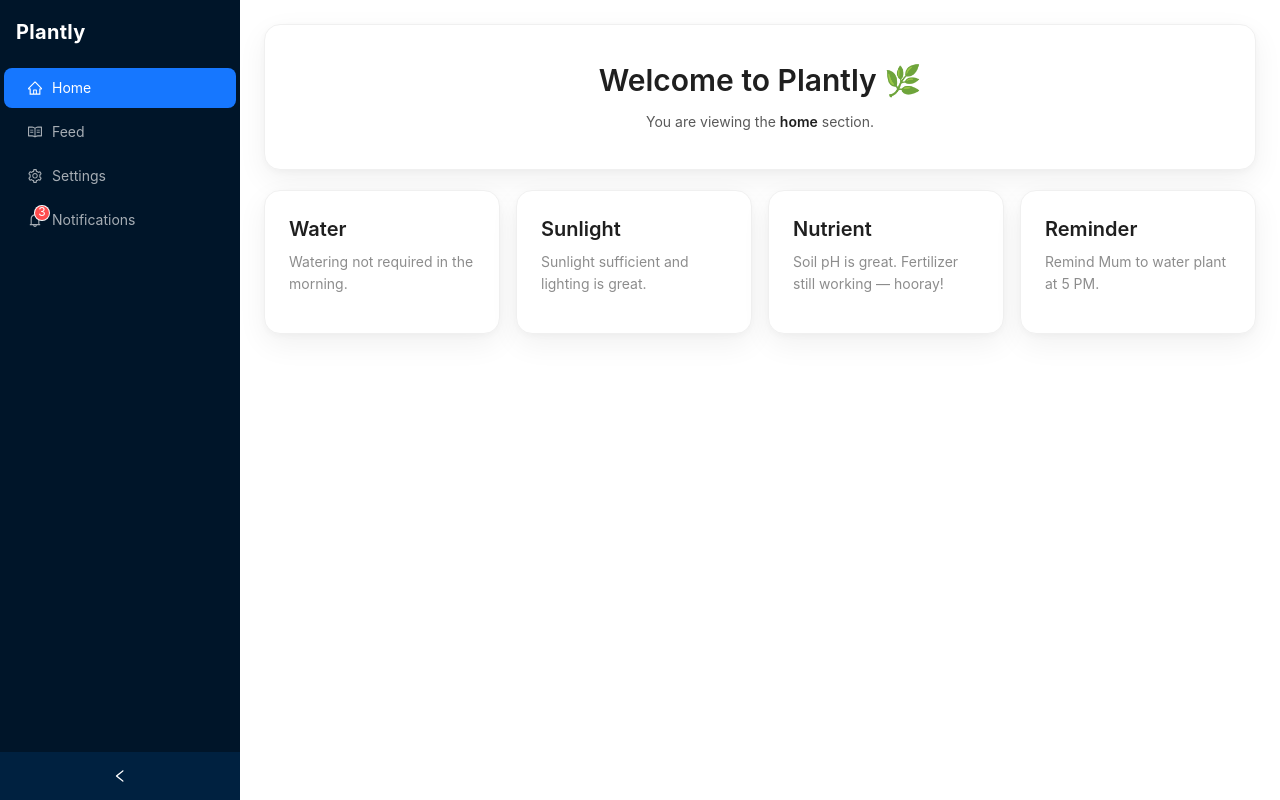
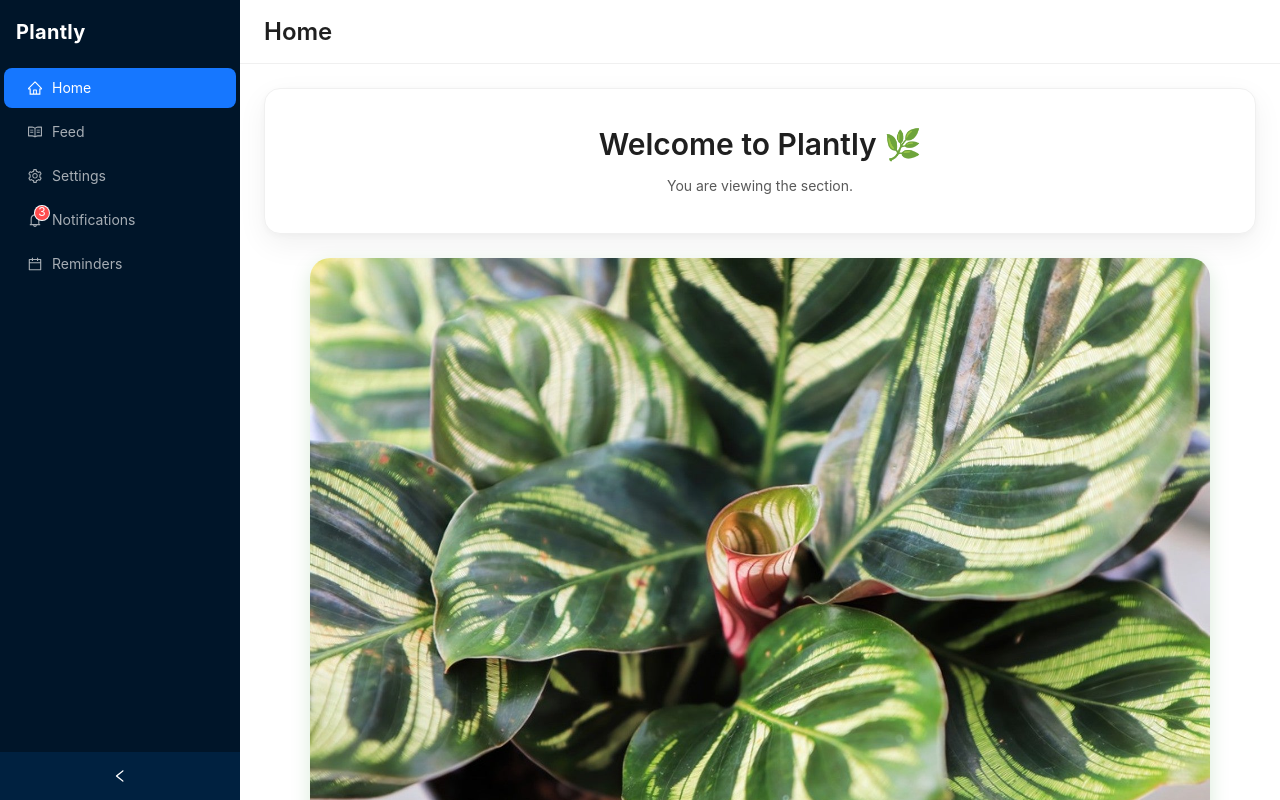
Before and after one commit to ctph/plantly-app, a React (Vite) app: page / in a window 1280 px wide. Shown: the top 800 px of the page. Built offline with nearby package versions, Linux system fonts and the light colour scheme.

Commit message:
Finish most features

```diff
--- a/src/App.jsx
+++ b/src/App.jsx
@@ -5,6 +5,7 @@ import NotificationsPage from "./layout/NotificationsPage";
 import SettingsPage from "./layout/SettingsPage";
 import MenuBar from "./components/MenuBar";
 import FeedPage from "./layout/FeedPage";
+import RemindersPage from "./layout/RemindersPage";
 import { Layout } from "antd";
 
 export default function App() {
@@ -28,6 +29,7 @@ export default function App() {
         {selected === "notifications" && <NotificationsPage />}
         {selected === "settings" && <SettingsPage />}
         {selected === "feed" && <FeedPage />}
+        {selected === "reminders" && <RemindersPage />}
         {/* you can later add feed/settings pages too */}
       </Layout>
     </Layout>
--- a/src/components/FeedCard.jsx
+++ b/src/components/FeedCard.jsx
@@ -65,10 +65,10 @@ export default function FeedCard({
         </Space>
         <MoreOutlined style={{ fontSize: 18, color: "#999" }} />
       </div>
-
       {/* media */}
-      <Image src={image} alt="post" preview={false} className="feed-image" />
-
+      <div className="feed-media">
+        <img src={image} alt={caption || "post"} />
+      </div>
       {/* actions */}
       <div className="feed-actions">
         <Space size="large">
@@ -87,7 +87,6 @@ export default function FeedCard({
           </Tooltip>
         </Space>
       </div>
-
       {/* meta */}
       <div className="feed-meta">
         <Text strong>{likes} likes</Text>
@@ -98,9 +97,7 @@ export default function FeedCard({
           </div>
         )}
       </div>
-
       <Divider style={{ margin: "8px 0 0" }} />
-
       {/* comments */}
       <div className="feed-comments">
         {comments.length > 0 && (
--- a/src/components/MenuBar.jsx
+++ b/src/components/MenuBar.jsx
@@ -5,6 +5,7 @@ import {
   ReadOutlined,
   SettingOutlined,
   BellOutlined,
+  CalendarOutlined,
 } from "@ant-design/icons";
 
 const { Sider } = Layout;
@@ -28,6 +29,7 @@ export default function MenuBar({
       ),
       label: "Notifications",
     },
+    { key: "reminders", icon: <CalendarOutlined />, label: "Reminders" },
   ];
 
   return (
--- a/src/components/ProfileCard.jsx
+++ b/src/components/ProfileCard.jsx
@@ -9,7 +9,7 @@ export default function ProfileCard() {
       <Space align="center" size={16} style={{ width: "100%" }}>
         <Avatar
           size={64}
-          src="https://images.unsplash.com/photo-1547425260-76bcadfb4f2c?w=256&q=80&auto=format&fit=crop"
+          src="https://thumbs.dreamstime.com/b/portrait-handsome-smiling-young-man-folded-arms-smiling-joyful-cheerful-men-crossed-hands-isolated-studio-shot-172869765.jpg"
         />
         <div>
           <Text strong>@plant.ly</Text>
--- a/src/index.css
+++ b/src/index.css
@@ -243,3 +243,34 @@ body,
   background: linear-gradient(180deg, #ffffff 0%, #ffffff 100%);
   min-height: 100vh;
 }
+/* index.css */
+.feed-media {
+  width: 100%;
+  aspect-ratio: 4 / 5; /* change to 1/1 for square */
+  background: #f5f5f5;
+  overflow: hidden;
+}
+.feed-media img {
+  width: 100%;
+  height: 100%;
+  object-fit: cover; /* <- fills the space, crops nicely */
+  display: block;
+}
+.home-image-banner {
+  display: flex;
+  justify-content: center;
+  margin: 24px 0 32px 0;
+}
+
+.home-image-banner img {
+  width: 100%;
+  max-width: 900px;
+  border-radius: 20px;
+  box-shadow: 0 6px 20px rgba(0, 128, 0, 0.15); /* subtle green glow */
+  object-fit: cover;
+}
+.plantly-card {
+  border-radius: 14px;
+  box-shadow: 0 10px 30px rgba(0, 0, 0, 0.06);
+  background: #fff;
+}
--- a/src/layout/FeedPage.jsx
+++ b/src/layout/FeedPage.jsx
@@ -68,6 +68,7 @@ export default function FeedPage() {
               avatar={p.avatar}
               time={p.time}
               image={p.image}
+              srcSet={p.srcSet}
               caption={p.caption}
               initialLikes={p.likes}
               initialComments={p.comments}
--- a/src/layout/HomePage.jsx
+++ b/src/layout/HomePage.jsx
@@ -1,71 +1,59 @@
 import React from "react";
-import { Typography, Card, Row, Col } from "antd";
+import { Layout, Row, Col, Card, Typography } from "antd";
 import HomeCard from "../components/HomeCard";
+import plantBanner from "../assets/plant.jpg";
 
+const { Header, Content } = Layout;
 const { Title, Paragraph } = Typography;
 
 export default function HomePage() {
   return (
-    <div className="app-content app-container">
-      {/* top hero card */}
-      <HomeCard selected="home" />
+    <Layout>
+      <Header className="app-header">
+        <Title level={3} style={{ margin: 0 }}>
+          Home
+        </Title>
+      </Header>
 
-      {/* info cards */}
+      <Content className="app-content">
+        <div className="app-container">
+          {/* Welcome Section */}
+          <HomeCard />
+
+          {/* 🌿 Image Section */}
+          <div className="home-image-banner">
+            <img src={plantBanner} alt="Plants Banner" />
+          </div>
+
+          {/* Status Cards */}
           <Row gutter={[16, 16]} style={{ marginTop: 20 }}>
             <Col xs={24} sm={12} lg={6}>
-          <Card
-            hoverable
-            className="card-hero"
-            styles={{ body: { padding: 24 } }}
-          >
-            <Title level={4} style={{ marginBottom: 8 }}>
-              Water
-            </Title>
+              <Card hoverable className="card-hero">
+                <Title level={4}>Water</Title>
                 <Paragraph type="secondary">
                   Watering not required in the morning.
                 </Paragraph>
               </Card>
             </Col>
-
             <Col xs={24} sm={12} lg={6}>
-          <Card
-            hoverable
-            className="card-hero"
-            styles={{ body: { padding: 24 } }}
-          >
-            <Title level={4} style={{ marginBottom: 8 }}>
-              Sunlight
-            </Title>
+              <Card hoverable className="card-hero">
+                <Title level={4}>Sunlight</Title>
                 <Paragraph type="secondary">
                   Sunlight sufficient and lighting is great.
                 </Paragraph>
               </Card>
             </Col>
-
             <Col xs={24} sm={12} lg={6}>
-          <Card
-            hoverable
-            className="card-hero"
-            styles={{ body: { padding: 24 } }}
-          >
-            <Title level={4} style={{ marginBottom: 8 }}>
-              Nutrient
-            </Title>
+              <Card hoverable className="card-hero">
+                <Title level={4}>Nutrient</Title>
                 <Paragraph type="secondary">
-              Soil pH is great. Fertilizer still working — hooray!
+                  Soil pH great. Fertilizers still working — hooray!
                 </Paragraph>
               </Card>
             </Col>
-
             <Col xs={24} sm={12} lg={6}>
-          <Card
-            hoverable
-            className="card-hero"
-            styles={{ body: { padding: 24 } }}
-          >
-            <Title level={4} style={{ marginBottom: 8 }}>
-              Reminder
-            </Title>
+              <Card hoverable className="card-hero">
+                <Title level={4}>Reminder</Title>
                 <Paragraph type="secondary">
                   Remind Mum to water plant at 5 PM.
                 </Paragraph>
@@ -73,5 +61,7 @@ export default function HomePage() {
             </Col>
           </Row>
         </div>
+      </Content>
+    </Layout>
   );
 }
--- /dev/null
+++ b/src/layout/RemindersPage.jsx
@@ -0,0 +1,179 @@
+import React, { useEffect, useMemo, useState } from "react";
+import {
+  Card,
+  DatePicker,
+  TimePicker,
+  Input,
+  Button,
+  List,
+  Space,
+  Typography,
+  Tag,
+  message,
+  Popconfirm,
+} from "antd";
+import {
+  CalendarOutlined,
+  DeleteOutlined,
+  CheckCircleOutlined,
+} from "@ant-design/icons";
+import dayjs from "dayjs";
+
+const { Title, Text } = Typography;
+const { TextArea } = Input;
+
+const LS_KEY = "plantly.reminders.v1";
+
+export default function RemindersPage() {
+  const [date, setDate] = useState(null); // dayjs
+  const [time, setTime] = useState(null); // dayjs
+  const [desc, setDesc] = useState("");
+  const [items, setItems] = useState([]);
+
+  // load / persist
+  useEffect(() => {
+    const raw = localStorage.getItem(LS_KEY);
+    if (raw) {
+      try {
+        setItems(JSON.parse(raw));
+      } catch {}
+    }
+  }, []);
+  useEffect(() => {
+    localStorage.setItem(LS_KEY, JSON.stringify(items));
+  }, [items]);
+
+  const addReminder = () => {
+    if (!date || !time || !desc.trim()) {
+      message.warning("Pick a date, time, and add a description.");
+      return;
+    }
+    const when = date
+      .hour(time.hour())
+      .minute(time.minute())
+      .second(0)
+      .millisecond(0);
+
+    const next = {
+      id: Date.now(),
+      whenISO: when.toISOString(),
+      desc: desc.trim(),
+      done: false,
+    };
+    setItems((prev) => [next, ...prev]);
+    setDate(null);
+    setTime(null);
+    setDesc("");
+    message.success("Reminder added ✅");
+  };
+
+  const markDone = (id) =>
+    setItems((prev) =>
+      prev.map((r) => (r.id === id ? { ...r, done: !r.done } : r))
+    );
+  const removeOne = (id) => setItems((prev) => prev.filter((r) => r.id !== id));
+
+  const sorted = useMemo(
+    () => [...items].sort((a, b) => new Date(a.whenISO) - new Date(b.whenISO)),
+    [items]
+  );
+
+  return (
+    <div className="page-scroll page-green">
+      <div style={{ maxWidth: 900, margin: "0 auto", padding: 24 }}>
+        <Title level={3} style={{ textAlign: "center", marginBottom: 16 }}>
+          Reminders
+        </Title>
+
+        <Card className="plantly-card" styles={{ body: { padding: 16 } }}>
+          <Space direction="vertical" size={12} style={{ width: "100%" }}>
+            <Space wrap>
+              <DatePicker
+                value={date}
+                onChange={setDate}
+                placeholder="Pick date"
+                allowClear
+              />
+              <TimePicker
+                value={time}
+                onChange={setTime}
+                format="HH:mm"
+                minuteStep={5}
+                placeholder="Pick time"
+                allowClear
+              />
+            </Space>
+            <TextArea
+              value={desc}
+              onChange={(e) => setDesc(e.target.value)}
+              placeholder="What should I do?"
+              autoSize={{ minRows: 2, maxRows: 4 }}
+            />
+            <Button
+              type="primary"
+              icon={<CalendarOutlined />}
+              onClick={addReminder}
+            >
+              Add reminder
+            </Button>
+          </Space>
+        </Card>
+
+        <Card
+          className="plantly-card"
+          style={{ marginTop: 16 }}
+          styles={{ body: { padding: 0 } }}
+          bordered={false}
+        >
+          <List
+            locale={{ emptyText: "No reminders yet" }}
+            dataSource={sorted}
+            renderItem={(r) => {
+              const when = dayjs(r.whenISO);
+              const past = when.isBefore(dayjs());
+              return (
+                <List.Item
+                  style={{ padding: 14 }}
+                  actions={[
+                    <Button
+                      size="small"
+                      type={r.done ? "default" : "link"}
+                      icon={<CheckCircleOutlined />}
+                      onClick={() => markDone(r.id)}
+                    >
+                      {r.done ? "Undo" : "Done"}
+                    </Button>,
+                    <Popconfirm
+                      title="Delete this reminder?"
+                      okText="Delete"
+                      onConfirm={() => removeOne(r.id)}
+                    >
+                      <Button danger size="small" icon={<DeleteOutlined />} />
+                    </Popconfirm>,
+                  ]}
+                >
+                  <List.Item.Meta
+                    title={
+                      <Space>
+                        <Text strong delete={r.done}>
+                          {when.format("ddd, MMM D")} • {when.format("HH:mm")}
+                        </Text>
+                        {r.done && <Tag color="green">done</Tag>}
+                        {!r.done && past && <Tag color="red">missed</Tag>}
+                      </Space>
+                    }
+                    description={
+                      <Text type="secondary" style={{ whiteSpace: "pre-wrap" }}>
+                        {r.desc}
+                      </Text>
+                    }
+                  />
+                </List.Item>
+              );
+            }}
+          />
+        </Card>
+      </div>
+    </div>
+  );
+}
```
Also changed, not shown: src/assets/plant.jpg (added). Lines whose indentation alone changed are shown as unchanged.
